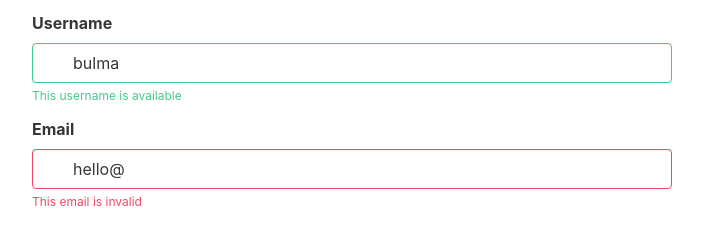
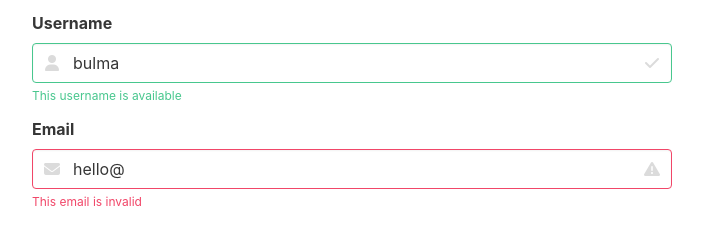
Before and after one commit to TheAwesomeStorm/vue-form-validation, a Vue app: page / in a window 1280 px wide. Shown: the part 305-531 px from the top of the page, without its empty margins (288-991 px from the left). Built offline with nearby package versions, Linux system fonts and the light colour scheme.

Commit message:
Added missing link to fontawesome icons library

```diff
--- a/src/style.scss
+++ b/src/style.scss
@@ -1,4 +1,5 @@
 @import 'https://cdn.jsdelivr.net/npm/bulma@0.9.4/css/bulma.min.css';
+@import 'https://cdnjs.cloudflare.com/ajax/libs/font-awesome/6.1.2/css/all.min.css';
 
 html {
   box-sizing: border-box;
```
